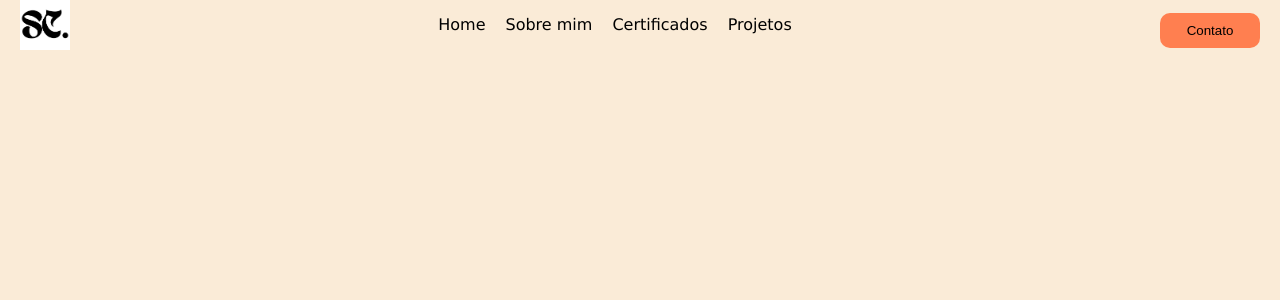
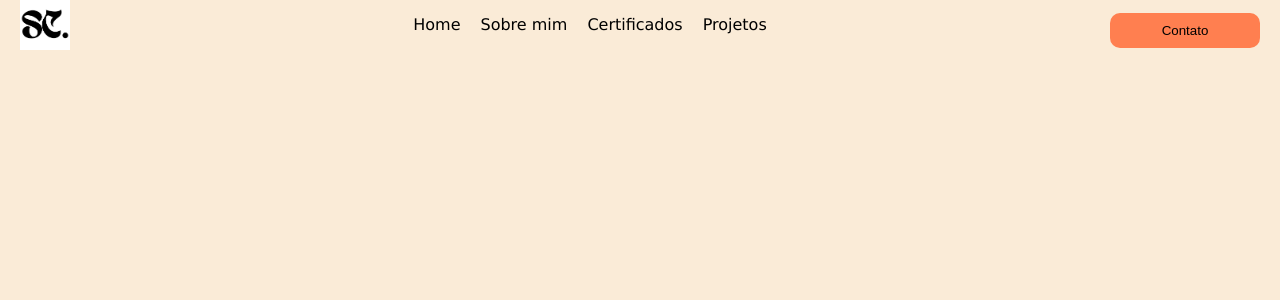
Before and after one commit to stefanyCardoso/my-portifolio, a Next.js app: page / in a window 1280 px wide. Shown: the top 300 px of the page. Built offline with nearby package versions, Linux system fonts and the light colour scheme.

Commit message:
feat: adding font

```diff
--- a/src/app/componentes/Header/style.scss
+++ b/src/app/componentes/Header/style.scss
@@ -66,7 +66,7 @@ input[type=checkbox]{
 }
 
 button {
-    width: 100px;
+    width: 150px;
     height: 35px;
     border: none;
     border-radius: 10px;
--- a/src/app/globals.scss
+++ b/src/app/globals.scss
@@ -6,6 +6,11 @@
   box-sizing: border-box;
   padding: 0;
   margin: 0;
+}
+
+@font-face {
+  font-family: lostar;
+  src: url(./fonts/Lostar.ttf);
 }
 
 html,
```
Also changed, not shown: src/app/fonts/Lostar.ttf (added).
